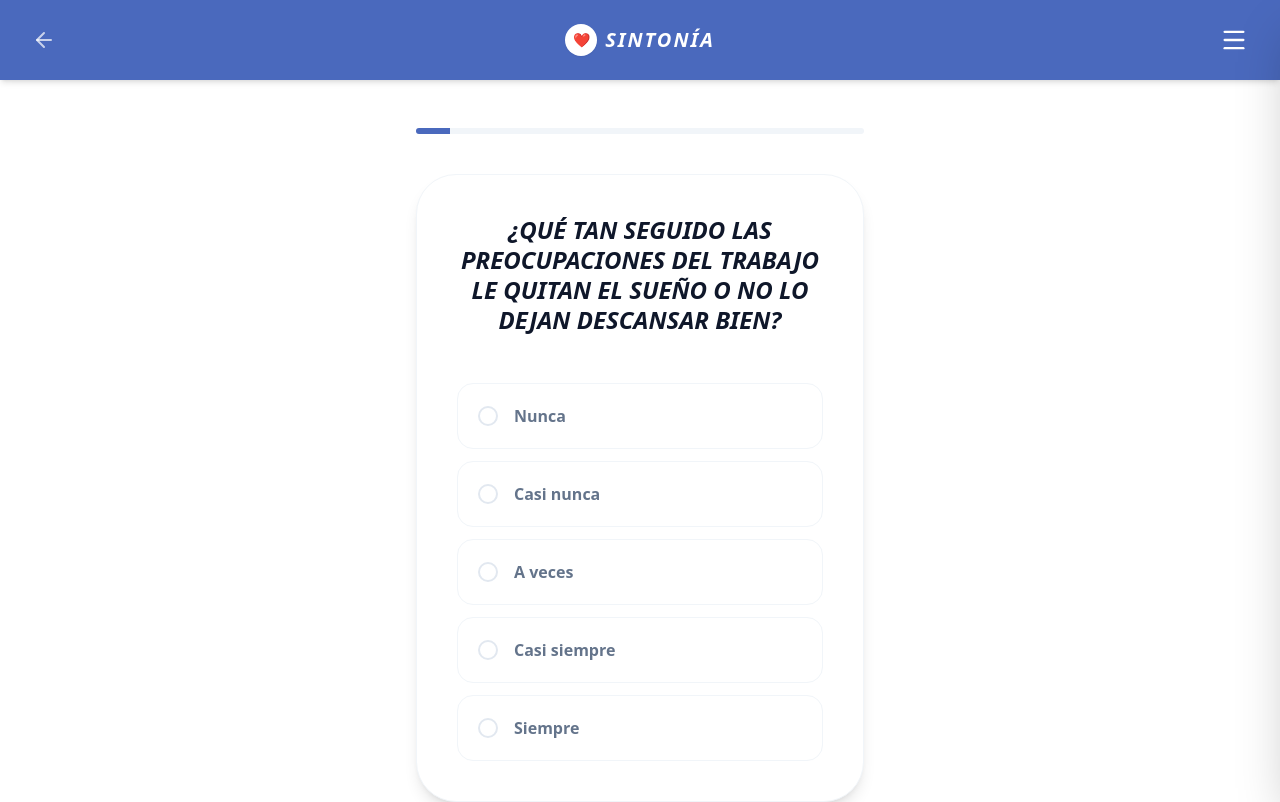
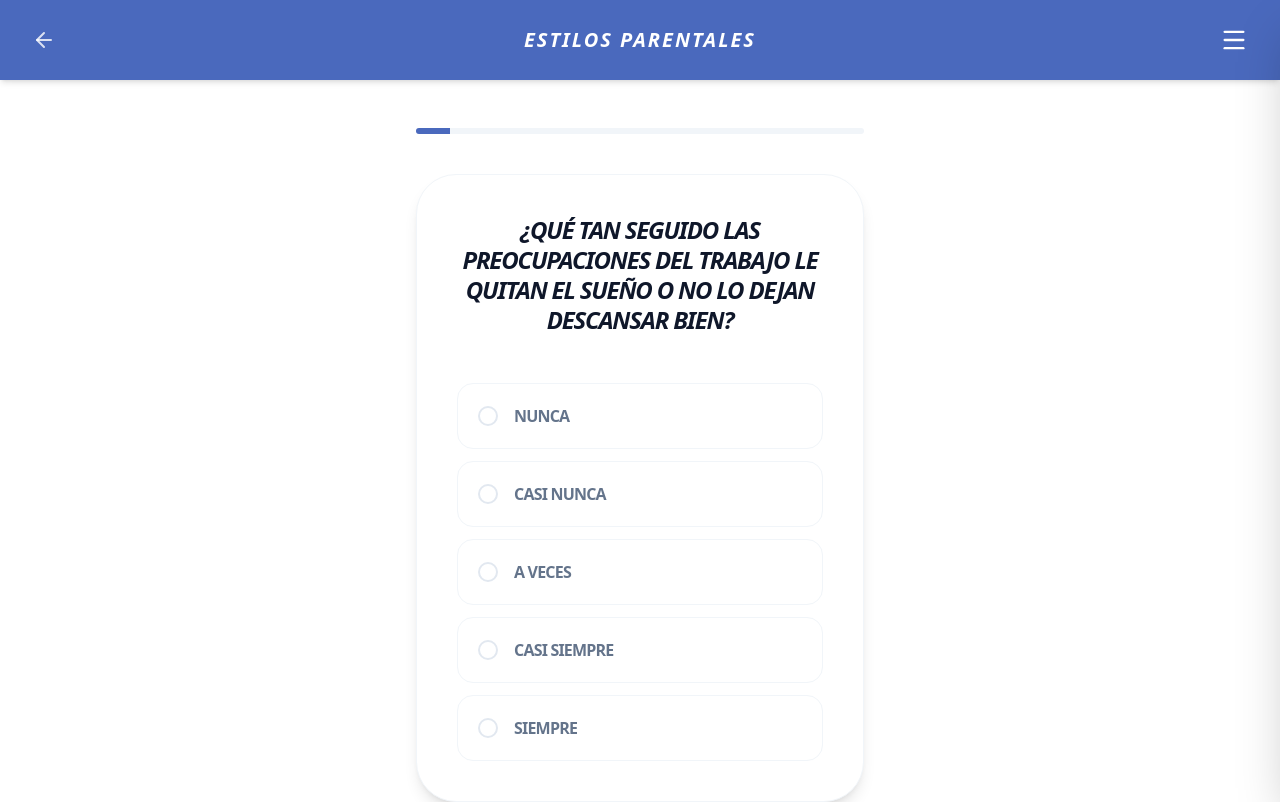
Before and after one commit to Atelier-Ai-Insights/crianza, a Next.js app: page / in a window 1280 px wide. Both pictures are taken after a click on the button "EMPEZAR". Built offline with nearby package versions, Linux system fonts and the light colour scheme.

Commit message:
Update Quiz.js

```diff
--- a/components/Quiz.js
+++ b/components/Quiz.js
@@ -3,7 +3,7 @@ import { calcularPerfil } from '../utils/algoritmo';
 import preguntas from '../data/preguntas.json';
 import feedbackData from '../data/feedback.json';
 import Menu from './Menu';
-import { ArrowLeft, ChevronRight, Sparkles } from 'lucide-react';
+import { ArrowLeft, ChevronRight } from 'lucide-react';
 
 export default function Quiz() {
   const [fase, setFase] = useState('bienvenida');
@@ -26,17 +26,16 @@ export default function Quiz() {
   };
 
   const HeaderSuperior = () => (
-    <header className="fixed top-0 left-0 w-full bg-sintonia-dark h-20 px-6 flex items-center justify-between z-30 shadow-md">
+    <header className="fixed top-0 left-0 w-full bg-primary h-20 px-6 flex items-center justify-between z-30 shadow-md transition-colors">
       <div className="w-12">
         {fase !== 'bienvenida' && (
-          <button onClick={() => fase === 'test' ? setPaso(p => Math.max(0, p - 1)) : setFase('bienvenida')} className="p-2 text-white/70 hover:text-white">
+          <button onClick={() => fase === 'test' ? setPaso(p => Math.max(0, p - 1)) : setFase('bienvenida')} className="p-2 text-white/80 hover:text-white">
             <ArrowLeft size={24} />
           </button>
         )}
       </div>
-      <div className="flex items-center gap-2">
-        <div className="w-8 h-8 bg-white rounded-full flex items-center justify-center text-sm shadow-sm">❤️</div>
-        <h1 className="text-xl font-bold tracking-widest uppercase text-white italic">Sintonía</h1>
+      <div className="flex items-center">
+        <h1 className="text-xl font-bold tracking-widest uppercase text-white italic">Estilos Parentales</h1>
       </div>
       <div className="w-12 flex justify-end"><Menu /></div>
     </header>
@@ -48,7 +47,7 @@ export default function Quiz() {
         <HeaderSuperior />
         <main className="max-w-md w-full rounded-[2.5rem] p-10 shadow-lg border border-slate-100 text-center">
           <h2 className="text-[10px] font-bold text-primary tracking-[0.3em] mb-4 uppercase">Test de tres minutos</h2>
-          <h1 className="text-3xl font-black text-slate-900 leading-tight mb-8 uppercase italic tracking-tighter">Tu salud mental importa</h1>
+          <h1 className="text-3xl font-black text-slate-900 leading-tight mb-8 uppercase italic tracking-tighter">Tu bienestar familiar comienza aquí</h1>
           <button onClick={() => setFase('test')} className="w-full bg-primary text-white py-5 rounded-2xl font-bold flex items-center justify-center gap-3 uppercase tracking-widest hover:bg-primary-hover shadow-lg transition-all">
             Empezar <ChevronRight size={20} />
           </button>
@@ -63,10 +62,11 @@ export default function Quiz() {
       <div className="min-h-screen bg-white pt-32 px-6 pb-20 flex flex-col items-center">
         <HeaderSuperior />
         <main className="bg-white max-w-md w-full rounded-[2.5rem] p-10 shadow-lg border border-slate-100">
-          <h1 className="text-3xl font-black text-slate-900 mb-6 uppercase italic leading-none">{info?.titulo}</h1>
+          <h3 className="text-primary font-bold text-[10px] uppercase tracking-widest mb-4 tracking-tighter italic">Resultado</h3>
+          <h1 className="text-3xl font-black text-slate-900 mb-6 uppercase italic leading-none tracking-tighter">{info?.titulo}</h1>
           <div className="bg-slate-50 p-6 rounded-2xl border border-slate-100 mb-10 italic text-slate-600">"{info?.sugerencia}"</div>
           <button onClick={() => window.location.href = '/auth?mode=signup'} className="w-full bg-primary text-white py-5 rounded-2xl font-bold uppercase tracking-widest shadow-lg hover:bg-primary-hover transition-all">
-            Obtener Capacitación
+            Ver mi Plan
           </button>
         </main>
       </div>
@@ -82,12 +82,12 @@ export default function Quiz() {
         </div>
       </div>
       <main className="max-w-md mx-auto rounded-[2.5rem] p-10 border border-slate-100 shadow-lg bg-white">
-        <h2 className="text-2xl font-bold text-center mb-12 text-slate-900 leading-tight uppercase italic">{preguntas[paso]?.texto}</h2>
+        <h2 className="text-2xl font-bold text-center mb-12 text-slate-900 leading-tight uppercase italic tracking-tighter">{preguntas[paso]?.texto}</h2>
         <div className="space-y-3">
           {[1, 2, 3, 4, 5].map((v) => (
             <button key={v} onClick={() => manejarRespuesta(v)} className="w-full flex items-center p-5 border border-slate-100 rounded-2xl hover:border-primary hover:bg-slate-50 transition-all group">
               <div className="w-5 h-5 border-2 border-slate-200 rounded-full mr-4 group-hover:border-primary transition-colors"></div>
-              <span className="font-bold text-slate-500 group-hover:text-slate-900">{v === 1 ? 'Nunca' : v === 2 ? 'Casi nunca' : v === 3 ? 'A veces' : v === 4 ? 'Casi siempre' : 'Siempre'}</span>
+              <span className="font-bold text-slate-500 group-hover:text-slate-900 transition-colors uppercase tracking-tighter">{v === 1 ? 'Nunca' : v === 2 ? 'Casi nunca' : v === 3 ? 'A veces' : v === 4 ? 'Casi siempre' : 'Siempre'}</span>
             </button>
           ))}
         </div>
```
